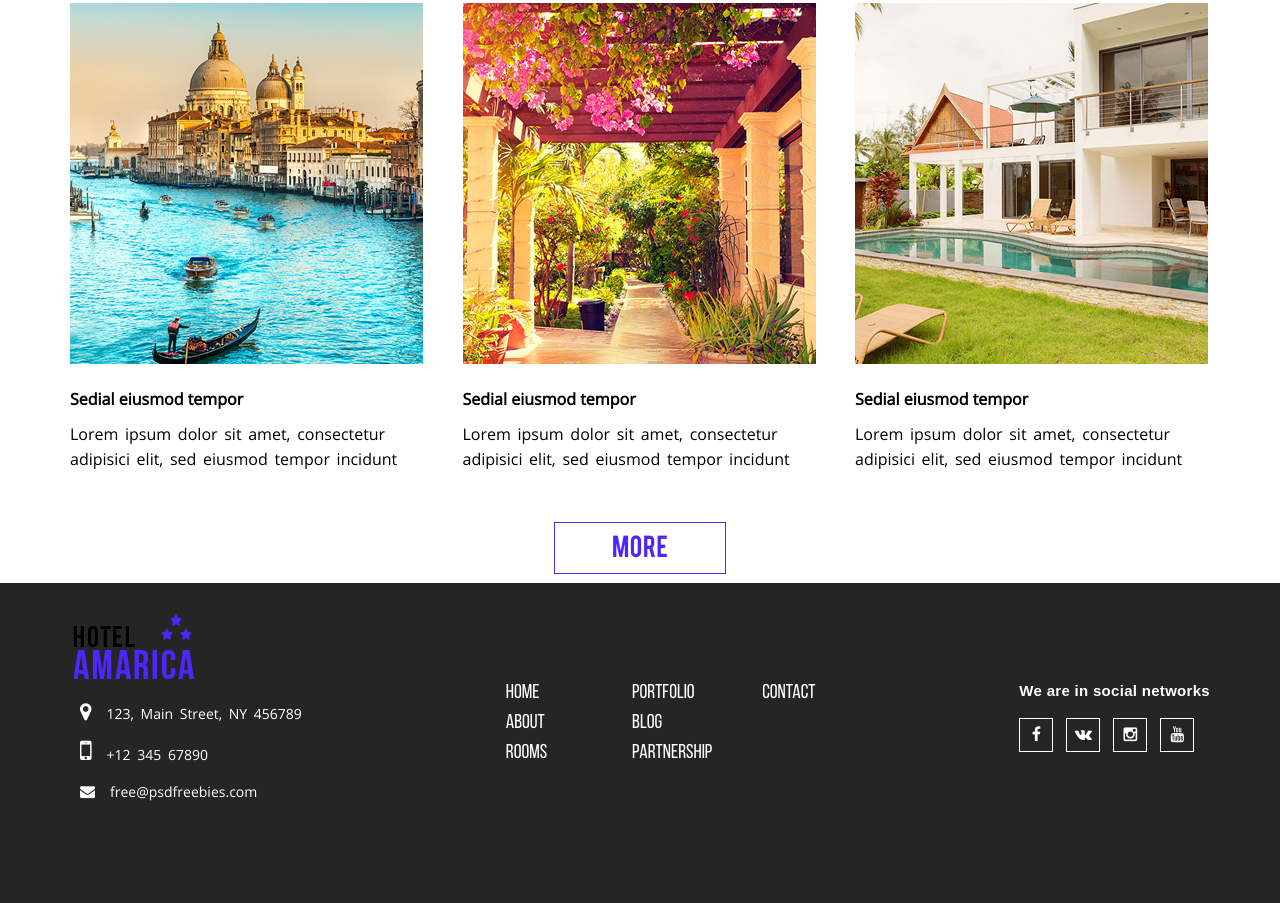
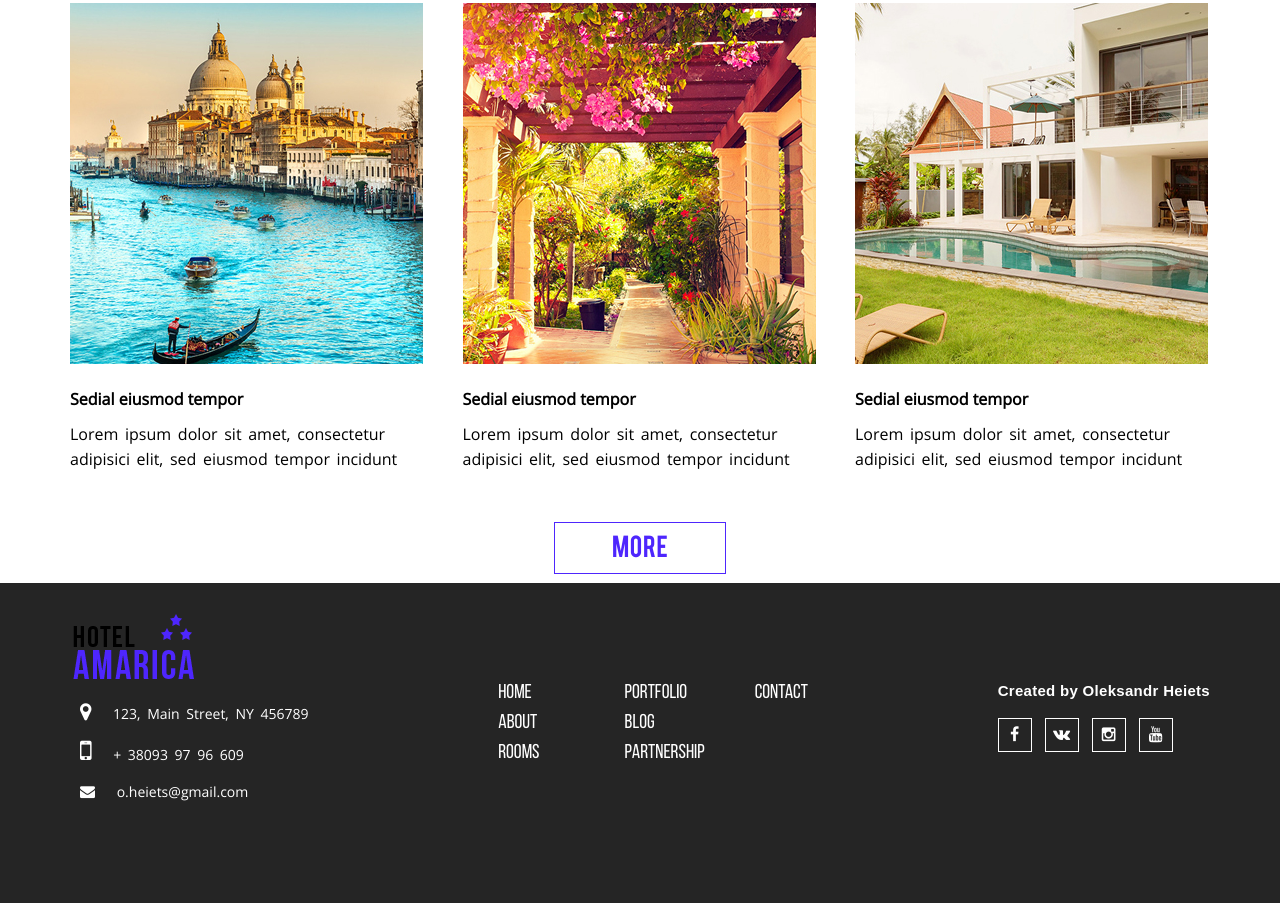
Before and after one commit to heiets/flexbox-hotel, a plain HTML site: page index.html in a window 1280 px wide. Shown: the part 4682-5585 px from the top of the page. Drawn offline with Linux system fonts and the light colour scheme.

Commit message:
added author

```diff
--- a/index.html
+++ b/index.html
@@ -172,9 +172,9 @@
 			<div class="footer__contacts">
 				<img src="img/Logo.png" alt="logo">
 				<ul>
-					<li><i class="fa fa-map-marker" aria-hidden="true"></i>123, Main Street, NY 456789</li>
-					<li><i class="fa fa-mobile" aria-hidden="true"></i>+12 345 67890</li>
-					<li><i class="fa fa-envelope" aria-hidden="true"></i>free@psdfreebies.com</li>
+					<li><i class="fa fa-map-marker" aria-hidden="true"></i> 123, Main Street, NY 456789</li>
+					<li><i class="fa fa-mobile" aria-hidden="true"></i> + 38093 97 96 609</li>
+					<li><i class="fa fa-envelope" aria-hidden="true"></i> o.heiets@gmail.com</li>
 				</ul>
 			</div>
 			<div class="footer__links">
@@ -193,7 +193,7 @@
 				</ul>
 			</div>
 			<div class="footer__socials">
-				<h6>We are in social networks</h6>
+				<h6>Created by Oleksandr Heiets</h6>
 				<ul>
 					<li><a href="#"><i class="fa fa-facebook" aria-hidden="true"></i></a></li>
 					<li><a href="#"><i class="fa fa-vk" aria-hidden="true"></i></a></li>
```
